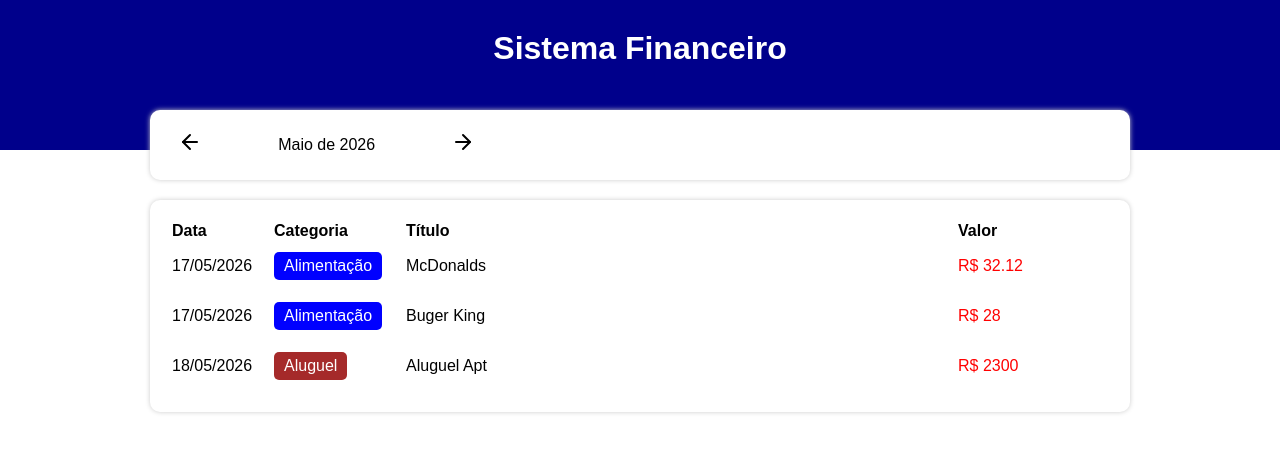
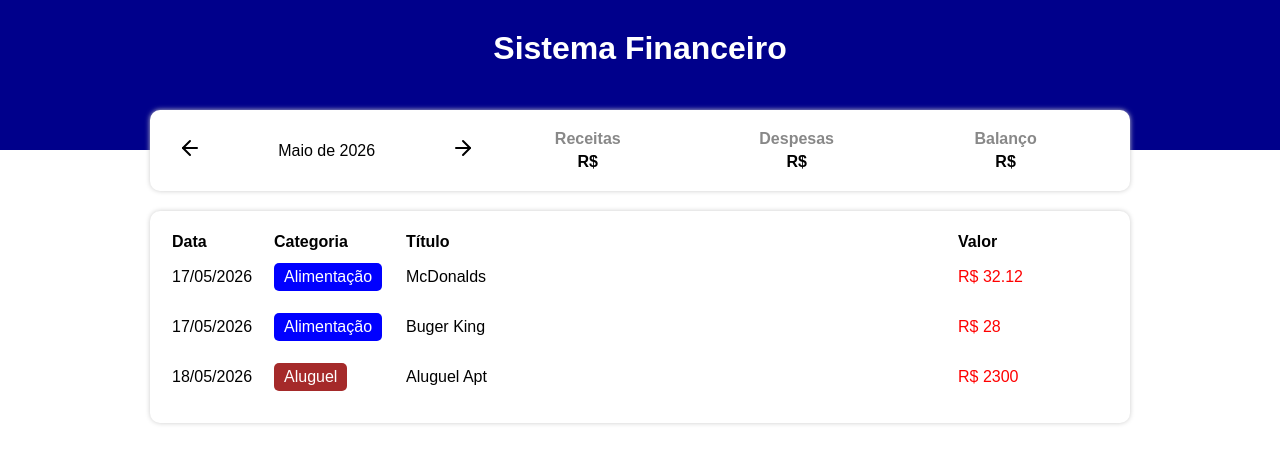
Before and after one commit to kabitschke/finance, a Next.js app: page / in a window 1280 px wide. Shown: the top 464 px of the page. Built offline with nearby package versions, Linux system fonts and the light colour scheme.

Commit message:
resume item

```diff
--- a/src/app/page.tsx
+++ b/src/app/page.tsx
@@ -13,6 +13,8 @@ import { InfoArea } from "@/components/InfoArea/page";
 
 export default function Home() {
   const [list, setList] = useState(items);
+  const [income, setIncome] = useState(0);
+  const [expense, setExpense] = useState(0);
   const [filteredList, setFilteredList] = useState<Item[]>([]);
   const [currentMonth, setCurrentMonth] = useState(getCurrentMonth());
 
@@ -22,6 +24,7 @@ export default function Home() {
   }, [list, currentMonth]);
 
   const handleMonthChange = (newMonth: string) => {
+    /**Quando o mês trocar */
     setCurrentMonth(newMonth);
   }
 
@@ -35,12 +38,18 @@ export default function Home() {
       </div>
 
       <div className={styles.body}>
-        {/* Área de informações */}
-        <InfoArea currentMonth={currentMonth} onMonthChange={handleMonthChange} />
+
+        <InfoArea
+          currentMonth={currentMonth}
+          onMonthChange={handleMonthChange}
+          income={income}
+          expense={expense}
+
+        />
 
         {/* Área de inserção  */}
 
-        {/* Tabela de itens */}
+
 
         <TableArea list={filteredList} />
 
--- a/src/components/InfoArea/page.module.css
+++ b/src/components/InfoArea/page.module.css
@@ -6,13 +6,13 @@
     margin-top: -40px;
     display: flex;
     align-items: center;
+    color: #000;
 }
 
 .monthArea {
     flex: 1;
     display: flex;
     align-items: center;
-    color: #000;
 }
 
 .monthTitle {
--- a/src/components/InfoArea/page.tsx
+++ b/src/components/InfoArea/page.tsx
@@ -1,21 +1,28 @@
 import { ArrowLeft, ArrowRight } from 'lucide-react';
 import styles from './page.module.css';
 import { formatCurrentMonth } from '@/helpers/dateFilter';
+import { ResumeItem } from '../ResumeItem/page';
 
 type Props = {
     currentMonth: string;
+    /**Uma função que não retorna nada com parametro newMonth */
     onMonthChange: (newMonth: string) => void;
+    income: number;
+    expense: number;
 }
 
 
 
-export const InfoArea = ({ currentMonth, onMonthChange }: Props) => {
+export const InfoArea = ({ currentMonth, onMonthChange, income, expense }: Props) => {
 
     const handlePrevMonth = () => {
         let [year, month] = currentMonth.split('-');
         let currentDate = new Date(parseInt(year), parseInt(month) - 1, 1);
+        /**A classe Date é instaciada em currentDate, passando o ano mês e dia em number  */
         currentDate.setMonth(currentDate.getMonth() - 1);
-        onMonthChange(`${currentDate.getFullYear()}- ${currentDate.getMonth() + 1}`)
+        /** setMonth() é um método da classe Date getMoth() pega o mês e volta com -1 */
+        onMonthChange(`${currentDate.getFullYear()} - ${currentDate.getMonth() + 1}`)
+        /**onMonthChange atualiza o estado, Formatação da data para exibição */
 
     }
 
@@ -23,7 +30,7 @@ export const InfoArea = ({ currentMonth, onMonthChange }: Props) => {
         let [year, month] = currentMonth.split('-');
         let currentDate = new Date(parseInt(year), parseInt(month) - 1, 1);
         currentDate.setMonth(currentDate.getMonth() + 1);
-        onMonthChange(`${currentDate.getFullYear()}- ${currentDate.getMonth() + 1}`)
+        onMonthChange(`${currentDate.getFullYear()} - ${currentDate.getMonth() + 1}`)
 
     }
 
@@ -34,8 +41,9 @@ export const InfoArea = ({ currentMonth, onMonthChange }: Props) => {
                 <div className={styles.arrowLeft}
                     onClick={handlePrevMonth}><ArrowLeft /></div>
 
-                <div className={styles.monthTitle}
-                >{formatCurrentMonth(currentMonth)}</div>
+                <div className={styles.monthTitle}>
+                    {formatCurrentMonth(currentMonth)}
+                </div>
 
                 <div onClick={handleNextMonth} className={styles.arrowRight}><ArrowRight /></div>
 
@@ -43,6 +51,12 @@ export const InfoArea = ({ currentMonth, onMonthChange }: Props) => {
 
             <div className={styles.resumeArea}>
 
+                <ResumeItem title="Receitas" value={income} />
+                <ResumeItem title="Despesas" value={expense} />
+                <ResumeItem title="Balanço" value={income - expense} />
+
+
+
             </div>
         </div>
     )
--- /dev/null
+++ b/src/components/ResumeItem/page.module.css
@@ -0,0 +1,16 @@
+.container {
+  flex: 1;
+}
+
+.title {
+  text-align: center;
+  font-weight: bold;
+  color: #888;
+  margin-bottom: 5px;
+}
+
+.info {
+  text-align: center;
+  font-weight: bold;
+
+}
--- /dev/null
+++ b/src/components/ResumeItem/page.tsx
@@ -0,0 +1,21 @@
+import styles from './page.module.css';
+
+type Props = {
+  title: string;
+  value: number;
+}
+
+export const ResumeItem = ({ title, value }: Props) => {
+
+
+
+  return (
+    <div className={styles.container}>
+
+      <div className={styles.title}>{title}</div>
+
+      <div className={styles.info}>R$</div>
+
+    </div>
+  );
+}
--- a/src/helpers/dateFilter.ts
+++ b/src/helpers/dateFilter.ts
@@ -39,6 +39,9 @@ export const addZeroToDate = (n: number): string => n < 10 ? `0${n}` : `${n}`;
 
 export const formatCurrentMonth = (currentMonth: string): string => {
     let [year, month] = currentMonth.split('-');
+    /**currentMonth possui Date aqui ocorre desestruturação */
     let months = ['Janeiro', 'Fevereiro', 'Março', 'Abril', 'Maio', 'Junho', 'Julho', 'Agosto', 'Setembro', 'Outubro', 'Novembro', 'Dezembro'];
+    /**Cria array com meses em português */
     return `${months[parseInt(month) - 1]} de ${year}`;
+    /** month tem mês em string ex 05 parseInt fica 5 vira number e acessa o índice do array -1 porque a contagem inicia do zero */
 }
```
Also changed, not shown: 1 other file (tests, documents, lock files or other folders).
